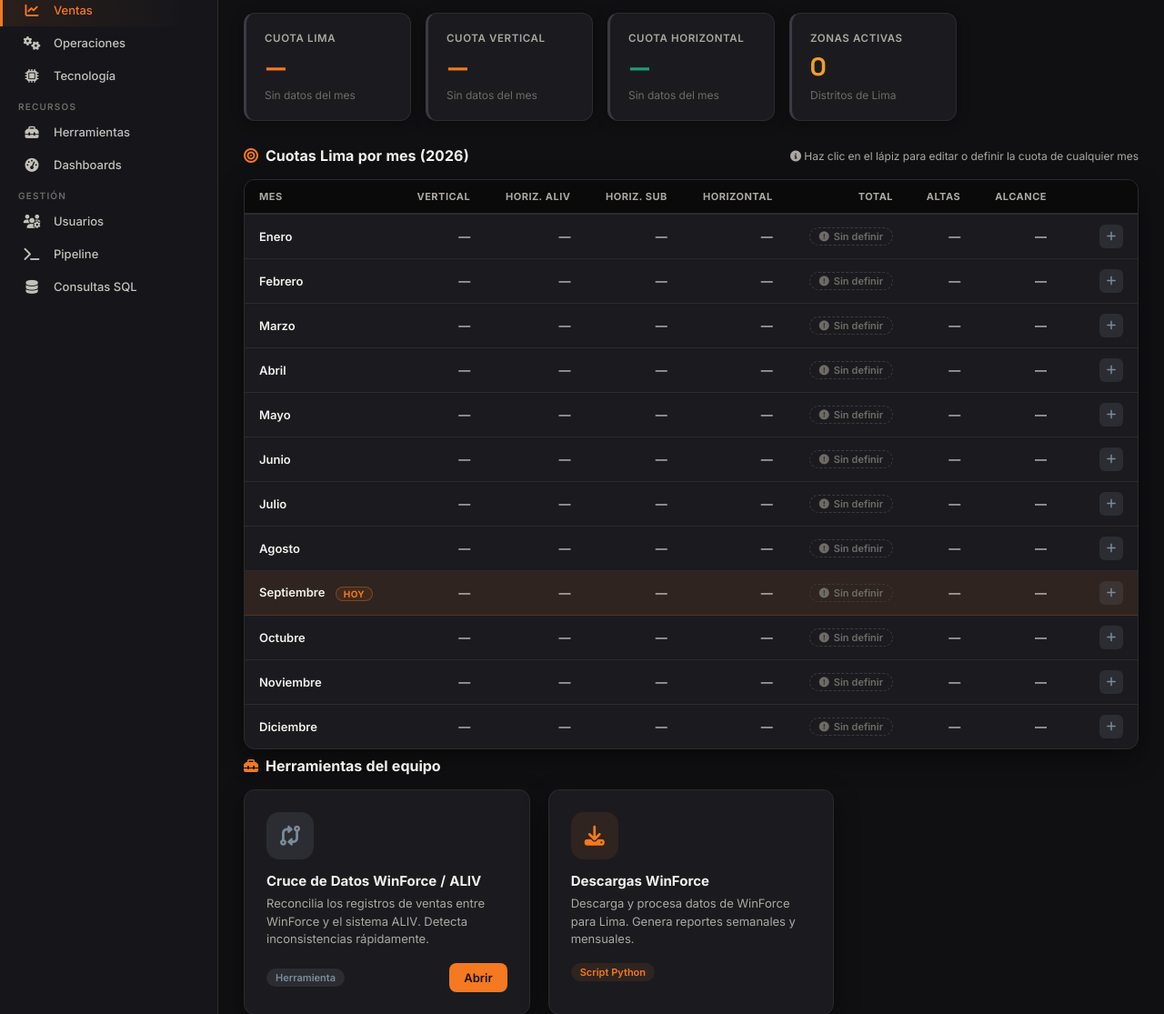
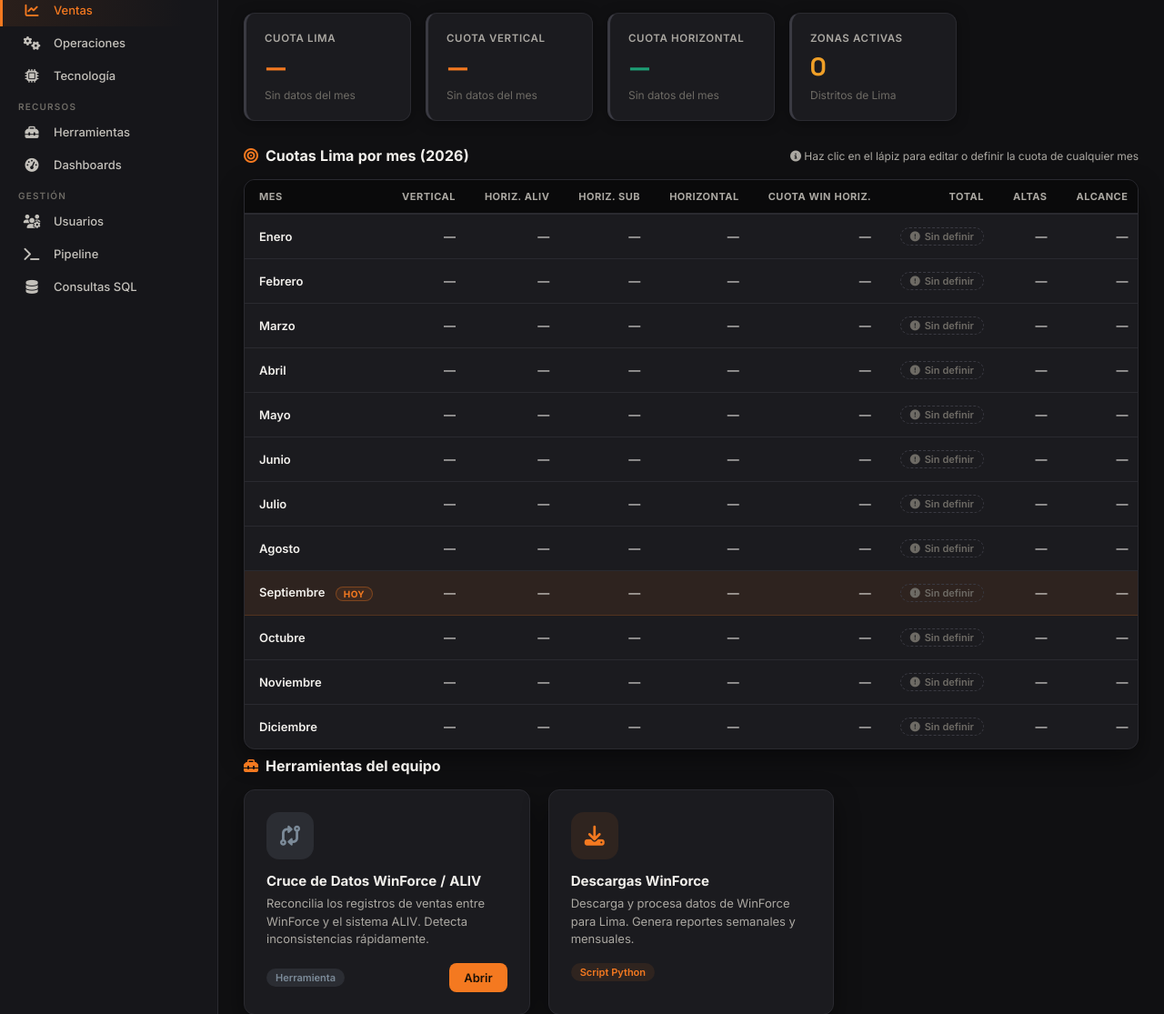
Before and after one commit to rvillenaTelecom/Intranet_Aliv, a Flask app: page /ventas in a window 1280 px wide. Shown: the part 253-1368 px from the top of the page at 91% size. Run offline with Flask 3, Linux system fonts and the light colour scheme; the visitor is signed in with stand-in values (Sample User, id 1).

Commit message:
Agrega cuota_win_horizontal: cuota real de WIN para Horizontal, distinta de la suma aliv+sub
La suma manual de las cuotas de Horiz. Aliv + Horiz. Sub es un reparto interno
que no siempre cuadra con el total que WIN entrega para Horizontal (ej.
2,749 repartido vs 2,374 real en septiembre). Las cuotas individuales por
canal (Aliv, Sub) quedan intactas; la vista ejecutiva/gerencial y el Total
de "Cuotas Lima por mes" ahora usan la cuota real de WIN cuando está
definida, con fallback a la suma aliv+sub si aún no se cargó.

Co-Authored-By: Claude Sonnet 5 <noreply@anthropic.com>

```diff
--- a/Intranet/app.py
+++ b/Intranet/app.py
@@ -518,12 +518,14 @@ def ventas_cuota_guardar():
         vertical = int(data.get('vertical'))
         horizontal_aliv = int(data.get('horizontal_aliv'))
         horizontal_sub = int(data.get('horizontal_sub'))
+        _hw = data.get('horizontal_win')
+        horizontal_win = int(_hw) if _hw not in (None, '') else None
     except (TypeError, ValueError):
-        return jsonify({'ok': False, 'error': 'Mes, vertical, horizontal aliv y horizontal sub deben ser números enteros.'}), 400
-    if vertical < 0 or horizontal_aliv < 0 or horizontal_sub < 0:
+        return jsonify({'ok': False, 'error': 'Mes, vertical, horizontal aliv, horizontal sub y cuota win horizontal deben ser números enteros.'}), 400
+    if vertical < 0 or horizontal_aliv < 0 or horizontal_sub < 0 or (horizontal_win is not None and horizontal_win < 0):
         return jsonify({'ok': False, 'error': 'Los valores no pueden ser negativos.'}), 400
     try:
-        resultado = db_helper.set_cuota_lima(mes, vertical, horizontal_aliv, horizontal_sub)
+        resultado = db_helper.set_cuota_lima(mes, vertical, horizontal_aliv, horizontal_sub, horizontal_win)
     except ValueError as e:
         return jsonify({'ok': False, 'error': str(e)}), 400
     except Exception as e:
--- a/Intranet/db_helper.py
+++ b/Intranet/db_helper.py
@@ -188,6 +188,14 @@ def get_kpi_lima(mes, anio, area='', dia=None, cumul=False, base_dias=30, agenci
                 cuota = _cuota_lima(mes, 'Horizontal_Aliv' if agencia_grupo == 'Aliv' else 'Horizontal_Sub')
             elif agencia_grupo:
                 cuota = 0
+            elif area == 'Horizontal':
+                # Vista combinada (ejecutivo/gerencial, sin agencia): usa la
+                # cuota real que entrega WIN, no la suma aliv+sub (que es un
+                # reparto interno que puede no cuadrar con ese total). Si el
+                # mes aún no tiene Horizontal_Win definido (meses viejos, o
+                # el mes actual antes de que el admin la cargue), cae de
+                # vuelta a la suma aliv+sub para no dejar el panel en 0.
+                cuota = _cuota_lima(mes, 'Horizontal_Win') or _cuota_lima(mes, 'Horizontal')
             else:
                 cuota = _cuota_lima(mes, area)
             proyeccion      = round(altas / dias_trans * base_dias) if dias_trans > 0 else 0
@@ -381,6 +389,7 @@ def get_cuotas_lima_historial(anio):
         cuota_horiz = cuotas_config.cuota_lima(m, 'Horizontal')
         cuota_horiz_aliv = cuotas_config.cuota_lima(m, 'Horizontal_Aliv')
         cuota_horiz_sub = cuotas_config.cuota_lima(m, 'Horizontal_Sub')
+        cuota_horiz_win = cuotas_config.cuota_lima(m, 'Horizontal_Win')
         cuota_total = cuotas_config.cuota_lima(m, '')
         altas = altas_por_mes.get(m, {'vertical': 0, 'horizontal': 0, 'total': 0})
         out.append({
@@ -390,6 +399,7 @@ def get_cuotas_lima_historial(anio):
             'cuota_horizontal': cuota_horiz,
             'cuota_horizontal_aliv': cuota_horiz_aliv,
             'cuota_horizontal_sub': cuota_horiz_sub,
+            'cuota_horizontal_win': cuota_horiz_win,
             'cuota_total': cuota_total,
             'altas_vertical': altas['vertical'],
             'altas_horizontal': altas['horizontal'],
@@ -402,11 +412,12 @@ def get_cuotas_lima_historial(anio):
     return out
 
 
-def set_cuota_lima(mes, vertical, horizontal_aliv, horizontal_sub):
+def set_cuota_lima(mes, vertical, horizontal_aliv, horizontal_sub, horizontal_win=None):
     """Define/actualiza la cuota de Lima de un mes: Vertical + Horizontal
-    repartida entre Aliv y Subagencias (en Azure SQL)."""
+    repartida entre Aliv y Subagencias, más la cuota real de Horizontal que
+    entrega WIN (en Azure SQL)."""
     import cuotas_config
-    return cuotas_config.set_cuota_lima(mes, vertical, horizontal_aliv, horizontal_sub)
+    return cuotas_config.set_cuota_lima(mes, vertical, horizontal_aliv, horizontal_sub, horizontal_win)
 
 
 def get_daily_trend_lima(mes, anio, area='', agencia_grupo=''):
--- a/Intranet/templates/ventas.html
+++ b/Intranet/templates/ventas.html
@@ -192,6 +192,7 @@
                 <th class="cq-num">Horiz. Aliv</th>
                 <th class="cq-num">Horiz. Sub</th>
                 <th class="cq-num">Horizontal</th>
+                <th class="cq-num" title="Cuota real de Horizontal tal cual la entrega WIN (un solo total, sin repartir). Se usa para el total y alcance a nivel ejecutivo.">Cuota Win Horiz.</th>
                 <th class="cq-num">Total</th>
                 <th class="cq-num">Altas</th>
                 <th class="cq-num">Alcance</th>
@@ -202,7 +203,8 @@
             {% for c in cuotas_historial %}
             <tr class="cq-row {% if c.es_mes_actual %}cq-row-current{% endif %}"
                 data-mes="{{ c.mes }}" data-vertical="{{ c.cuota_vertical }}"
-                data-horizontal-aliv="{{ c.cuota_horizontal_aliv }}" data-horizontal-sub="{{ c.cuota_horizontal_sub }}">
+                data-horizontal-aliv="{{ c.cuota_horizontal_aliv }}" data-horizontal-sub="{{ c.cuota_horizontal_sub }}"
+                data-horizontal-win="{{ c.cuota_horizontal_win }}">
                 <td class="cq-mes">
                     {{ c.nombre }}
                     {% if c.es_mes_actual %}<span class="cq-tag-hoy">HOY</span>{% endif %}
@@ -211,6 +213,7 @@
                 <td class="cq-num cq-view-horizontal-aliv">{% if c.cuota_horizontal_aliv %}{{ "{:,}".format(c.cuota_horizontal_aliv) }}{% else %}—{% endif %}</td>
                 <td class="cq-num cq-view-horizontal-sub">{% if c.cuota_horizontal_sub %}{{ "{:,}".format(c.cuota_horizontal_sub) }}{% else %}—{% endif %}</td>
                 <td class="cq-num cq-view-horizontal">{% if c.definida %}{{ "{:,}".format(c.cuota_horizontal) }}{% else %}—{% endif %}</td>
+                <td class="cq-num cq-view-horizontal-win">{% if c.cuota_horizontal_win %}{{ "{:,}".format(c.cuota_horizontal_win) }}{% else %}—{% endif %}</td>
                 <td class="cq-num cq-view-total">
                     {% if c.definida %}<strong>{{ "{:,}".format(c.cuota_total) }}</strong>
                     {% else %}<span class="cq-badge-undef"><i class="fa-solid fa-circle-exclamation"></i> Sin definir</span>{% endif %}
@@ -372,17 +375,20 @@ function cuotaEditar(mes) {
     const tdHA = row.querySelector('.cq-view-horizontal-aliv');
     const tdHS = row.querySelector('.cq-view-horizontal-sub');
     const tdH = row.querySelector('.cq-view-horizontal');
+    const tdHW = row.querySelector('.cq-view-horizontal-win');
     const tdT = row.querySelector('.cq-view-total');
     const tdAction = row.querySelector('.cq-action-col');
 
     const curV  = row.dataset.vertical || 0;
     const curHA = row.dataset.horizontalAliv || 0;
     const curHS = row.dataset.horizontalSub || 0;
+    const curHW = row.dataset.horizontalWin || (parseInt(curHA) + parseInt(curHS));
 
     tdV.dataset.prev = tdV.innerHTML;
     tdHA.dataset.prev = tdHA.innerHTML;
     tdHS.dataset.prev = tdHS.innerHTML;
     tdH.dataset.prev = tdH.innerHTML;
+    tdHW.dataset.prev = tdHW.innerHTML;
     tdT.dataset.prev = tdT.innerHTML;
     tdAction.dataset.prev = tdAction.innerHTML;
 
@@ -390,7 +396,8 @@ function cuotaEditar(mes) {
     tdHA.innerHTML = `<input type="number" min="0" class="cq-input" id="cqHA${mes}" value="${curHA}" oninput="cuotaRecalc(${mes})">`;
     tdHS.innerHTML = `<input type="number" min="0" class="cq-input" id="cqHS${mes}" value="${curHS}" oninput="cuotaRecalc(${mes})">`;
     tdH.innerHTML  = `<span id="cqH${mes}">${(parseInt(curHA) + parseInt(curHS)).toLocaleString('es-PE')}</span>`;
-    tdT.innerHTML  = `<strong id="cqT${mes}">${(parseInt(curV) + parseInt(curHA) + parseInt(curHS)).toLocaleString('es-PE')}</strong>`;
+    tdHW.innerHTML = `<input type="number" min="0" class="cq-input" id="cqHW${mes}" value="${curHW}" oninput="cuotaRecalc(${mes})" title="Cuota real de Horizontal que entrega WIN">`;
+    tdT.innerHTML  = `<strong id="cqT${mes}">${(parseInt(curV) + parseInt(curHW)).toLocaleString('es-PE')}</strong>`;
     tdAction.innerHTML = `
         <button class="cq-btn-save" onclick="cuotaGuardar(${mes})" title="Guardar"><i class="fa-solid fa-check"></i></button>
         <button class="cq-btn-cancel" onclick="cuotaCancelar(${mes})" title="Cancelar"><i class="fa-solid fa-xmark"></i></button>
@@ -402,10 +409,11 @@ function cuotaRecalc(mes) {
     const v  = parseInt(document.getElementById(`cqV${mes}`).value) || 0;
     const ha = parseInt(document.getElementById(`cqHA${mes}`).value) || 0;
     const hs = parseInt(document.getElementById(`cqHS${mes}`).value) || 0;
+    const hw = parseInt(document.getElementById(`cqHW${mes}`).value) || 0;
     const hEl = document.getElementById(`cqH${mes}`);
     const totalEl = document.getElementById(`cqT${mes}`);
     if (hEl) hEl.textContent = (ha + hs).toLocaleString('es-PE');
-    if (totalEl) totalEl.textContent = (v + ha + hs).toLocaleString('es-PE');
+    if (totalEl) totalEl.textContent = (v + hw).toLocaleString('es-PE');
 }
 
 function cuotaCancelar(mes) {
@@ -414,6 +422,7 @@ function cuotaCancelar(mes) {
     row.querySelector('.cq-view-horizontal-aliv').innerHTML = row.querySelector('.cq-view-horizontal-aliv').dataset.prev;
     row.querySelector('.cq-view-horizontal-sub').innerHTML  = row.querySelector('.cq-view-horizontal-sub').dataset.prev;
     row.querySelector('.cq-view-horizontal').innerHTML      = row.querySelector('.cq-view-horizontal').dataset.prev;
+    row.querySelector('.cq-view-horizontal-win').innerHTML  = row.querySelector('.cq-view-horizontal-win').dataset.prev;
     row.querySelector('.cq-view-total').innerHTML           = row.querySelector('.cq-view-total').dataset.prev;
     row.querySelector('.cq-action-col').innerHTML           = row.querySelector('.cq-action-col').dataset.prev;
     row.classList.remove('cq-editing');
@@ -423,6 +432,7 @@ function cuotaGuardar(mes) {
     const v  = parseInt(document.getElementById(`cqV${mes}`).value) || 0;
     const ha = parseInt(document.getElementById(`cqHA${mes}`).value) || 0;
     const hs = parseInt(document.getElementById(`cqHS${mes}`).value) || 0;
+    const hw = parseInt(document.getElementById(`cqHW${mes}`).value) || 0;
     const row = document.querySelector(`tr[data-mes="${mes}"]`);
     const btn = row.querySelector('.cq-btn-save');
     btn.disabled = true;
@@ -431,7 +441,7 @@ function cuotaGuardar(mes) {
     fetch('/ventas/cuota', {
         method: 'POST',
         headers: { 'Content-Type': 'application/json' },
-        body: JSON.stringify({ mes: mes, vertical: v, horizontal_aliv: ha, horizontal_sub: hs })
+        body: JSON.stringify({ mes: mes, vertical: v, horizontal_aliv: ha, horizontal_sub: hs, horizontal_win: hw })
     })
     .then(r => r.json())
     .then(data => {
@@ -445,10 +455,12 @@ function cuotaGuardar(mes) {
         row.dataset.vertical = v;
         row.dataset.horizontalAliv = ha;
         row.dataset.horizontalSub = hs;
+        row.dataset.horizontalWin = cuota.horizontal_win;
         row.querySelector('.cq-view-vertical').innerHTML        = v.toLocaleString('es-PE');
         row.querySelector('.cq-view-horizontal-aliv').innerHTML = ha ? ha.toLocaleString('es-PE') : '—';
         row.querySelector('.cq-view-horizontal-sub').innerHTML  = hs ? hs.toLocaleString('es-PE') : '—';
         row.querySelector('.cq-view-horizontal').innerHTML      = cuota.horizontal.toLocaleString('es-PE');
+        row.querySelector('.cq-view-horizontal-win').innerHTML  = cuota.horizontal_win ? cuota.horizontal_win.toLocaleString('es-PE') : '—';
         row.querySelector('.cq-view-total').innerHTML           = `<strong>${cuota.total.toLocaleString('es-PE')}</strong>`;
         row.querySelector('.cq-action-col').innerHTML =
             `<button class="cq-btn-edit" onclick="cuotaEditar(${mes})" title="Editar cuota"><i class="fa-solid fa-pen"></i></button>`;
```
Also changed, not shown: cuotas_config.py (+14 -6 lines).
